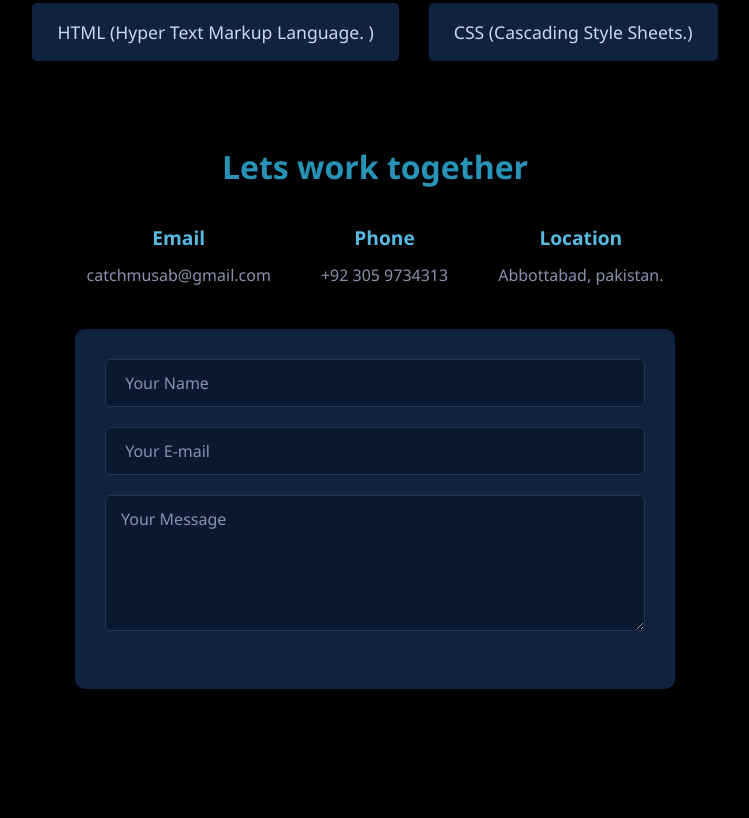
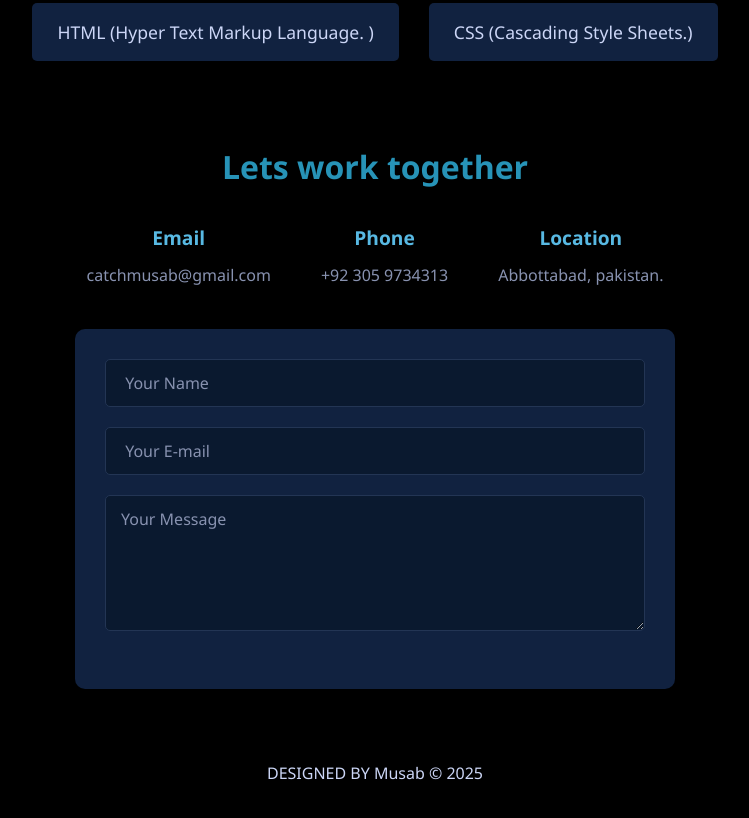
Before and after one commit to catchmusab-design/portfolio, a plain HTML site: page index.html in a window 1280 px wide. Shown: the part 1390-2208 px from the top of the page, without its empty margins (265-1014 px from the left). Before the commit the page ends 2119 px from the top, so only its background shows below. Drawn offline with Linux system fonts and the light colour scheme.

Commit message:
add footer section

```diff
--- a/css/style.css
+++ b/css/style.css
@@ -284,6 +284,14 @@ hr {
 .contact-form textarea::placeholder {
     color: #8892b0;
 }
+
+.footer{
+ display: flex;
+ justify-content: center;
+ align-items: center;
+ margin: 2rem auto;
+}
+
 @media (max-width: 768px) {
     .header {
         flex-direction: column;
--- a/index.html
+++ b/index.html
@@ -7,6 +7,7 @@
     <link rel="stylesheet" href="css/style.css" />
   </head>
   <body>
+    <header>
       <div class="section">
         <div class="header">
           <div class="logo">
@@ -22,14 +23,16 @@
           </div>
         </div>
       </div>
+    </header>
+    <main>
       <hr />
       <div class="main-section">
         <div class="left-side">
           <h3>Creative Developer & Designer</h3>
           <br />
           <p>
-          Building <span style="color: #58b9e3">Digital Experiences</span> That
-          Inspire
+            Building
+            <span style="color: #58b9e3">Digital Experiences</span> That Inspire
           </p>
           <br />
           <p>
@@ -124,5 +127,9 @@
           </div>
         </div>
       </div>
+    </main>
+    <footer>
+      <div class="footer">DESIGNED BY Musab &copy; 2025</div>
+    </footer>
   </body>
 </html>
```
Lines whose indentation alone changed are shown as unchanged.
